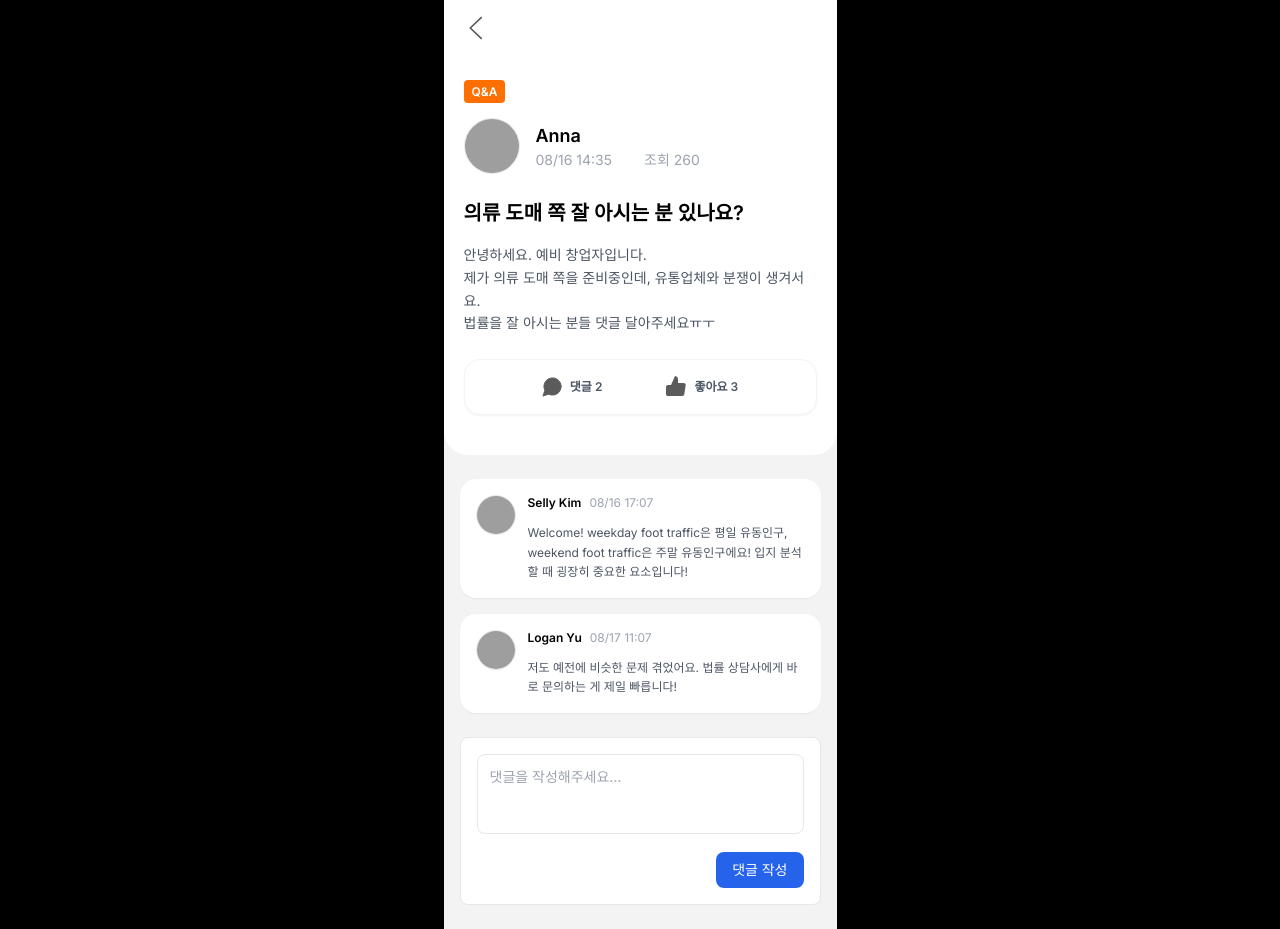
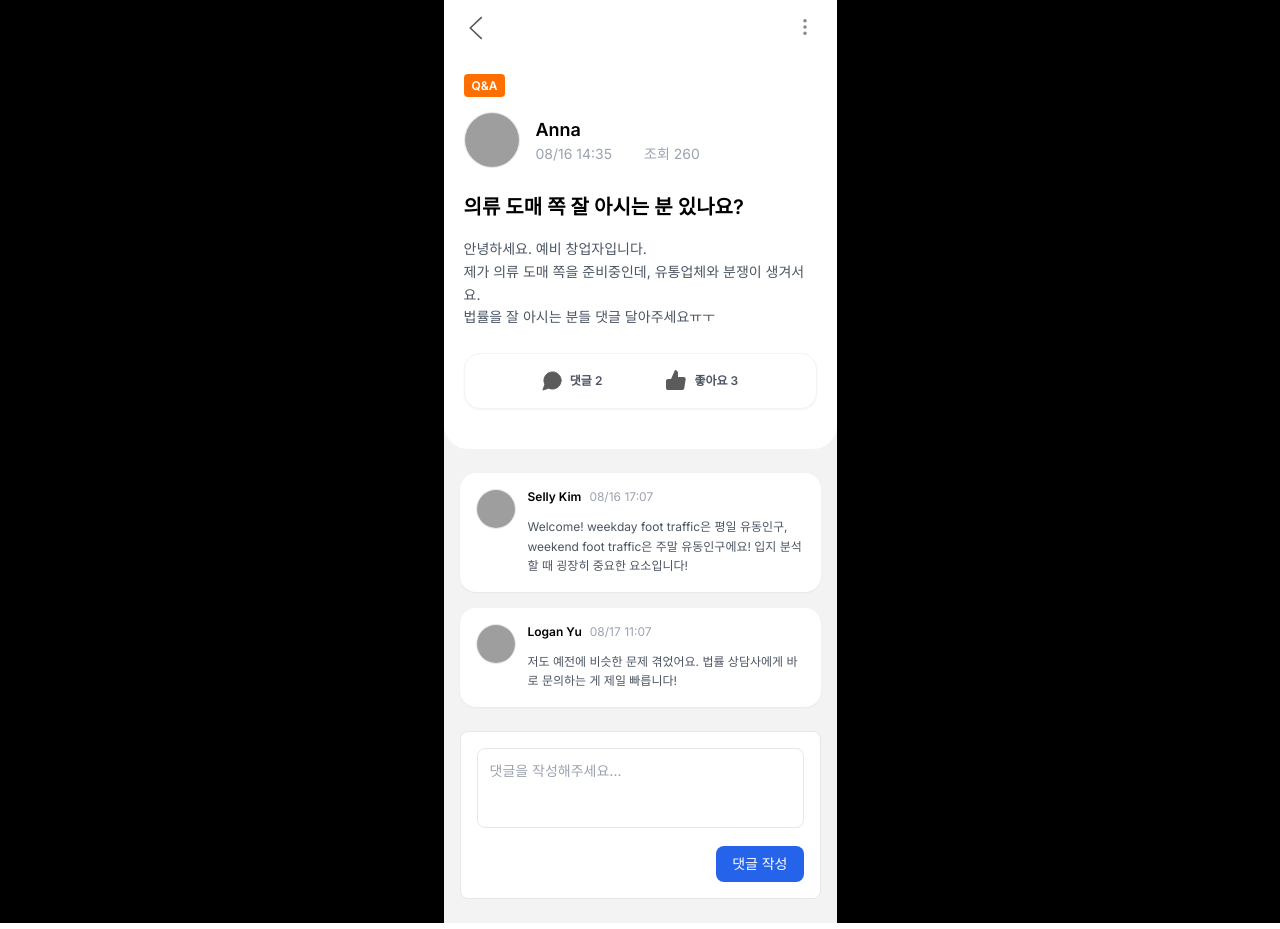
Before and after one commit to BeJunseok/CrossBiz-FE, a React (Vite) app: page /community/post/1 in a window 1280 px wide. Built offline with nearby package versions, Linux system fonts and the light colour scheme; grey boxes are pictures that could not be loaded.

Commit message:
feat: 상세 페이지 드롭다운 구현

```diff
--- a/src/pages/community/PostDetailPgae.jsx
+++ b/src/pages/community/PostDetailPgae.jsx
@@ -6,8 +6,10 @@ import ChevronLeft from '@/assets/svg/community/ChevronLeft.svg?react';
 import Likes from '@/assets/svg/community/LikesFill.svg?react';
 import LikesActive from '@/assets/svg/community/LikesFill-active.svg?react';
 import Comments from '@/assets/svg/community/CommentsFill.svg?react';
+import Menu from '@/assets/svg/community/Menu.svg?react';
 import { getCategoryColor } from '@/utils/categoryColor';
 import { useRef } from 'react';
+import { useClickOutside } from '@/hooks/useClickOutside';
 
 const PostDetailPage = () => {
   const { id } = useParams();
@@ -22,6 +24,9 @@ const PostDetailPage = () => {
 
   const [loading, setLoading] = useState(true);
   const [error, setError] = useState(null);
+
+  const [isDropdownOpen, setIsDropdownOpen] = useState(false);
+  const dropdownRef = useClickOutside(() => setIsDropdownOpen(false));
 
   useEffect(() => {
     const loadPostData = () => {
@@ -104,6 +109,25 @@ const PostDetailPage = () => {
     setLikeCount((prevCount) => (isLiked ? prevCount - 1 : prevCount + 1));
   };
 
+  const handleReport = () => {
+    setIsDropdownOpen(false);
+    alert('신고하기 기능을 준비 중입니다.');
+  };
+
+  const handleShare = () => {
+    setIsDropdownOpen(false);
+
+    const currentUrl = window.location.href;
+    navigator.clipboard
+      .writeText(currentUrl)
+      .then(() => {
+        alert('URL이 복사되었습니다.');
+      })
+      .catch(() => {
+        alert('URL 복사에 실패했습니다.');
+      });
+  };
+
   if (loading) {
     return (
       <div className="min-h-screen w-full bg-white flex items-center justify-center">
@@ -123,10 +147,42 @@ const PostDetailPage = () => {
   return (
     <div className="min-h-screen w-full ">
       {/* 헤더 */}
-      <header className="bg-white border-gray-200 px-5 py-4">
-        <button onClick={handleBack}>
-          <ChevronLeft className="w-6 h-6 text-gray-600" />
-        </button>
+      <header className="bg-white border-gray-200 px-5 py-4 relative">
+        <div className="flex items-center justify-between h-6">
+          <button onClick={handleBack}>
+            <ChevronLeft className="w-6 h-6 text-gray-600" />
+          </button>
+
+          {/* 더보기 버튼 */}
+          <div className="relative" ref={dropdownRef}>
+            <button
+              onClick={() => setIsDropdownOpen(!isDropdownOpen)}
+              className="p-1"
+            >
+              <Menu className="w-4 h-4 text-gray-600" />
+            </button>
+
+            {/* 드롭다운 메뉴 */}
+            {isDropdownOpen && (
+              <>
+                <div className="absolute top-full right-0 mt-1 bg-white border border-gray-200 rounded-lg shadow-lg z-40 w-52">
+                  <button
+                    onClick={handleReport}
+                    className="w-full px-6 py-3 text-center text-sm font-medium text-[#323232] hover:bg-gray-50 border-b border-gray-200"
+                  >
+                    신고하기
+                  </button>
+                  <button
+                    onClick={handleShare}
+                    className="w-full px-6 py-3 text-center text-sm font-medium text-[#323232] hover:bg-gray-50"
+                  >
+                    URL 공유하기
+                  </button>
+                </div>
+              </>
+            )}
+          </div>
+        </div>
       </header>
 
       {/* 메인 콘텐츠 */}
```
Also changed, not shown: src/assets/svg/community/Menu.svg (added).
